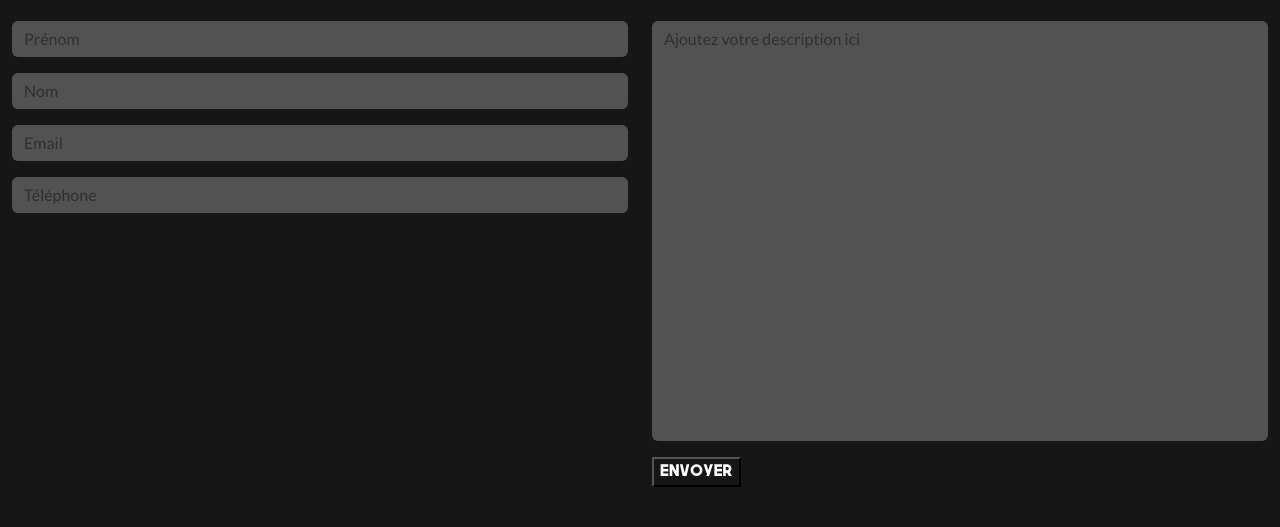
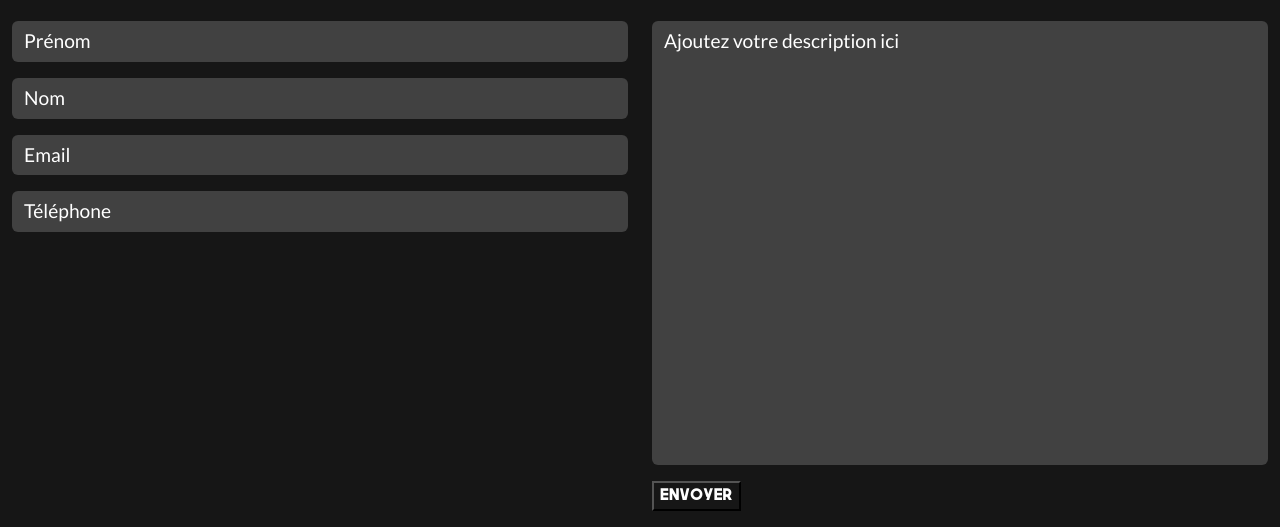
Before and after one commit to Baldaxx/glimpsGone, a plain HTML site: page proposer.html in a window 1280 px wide. Shown: the part 329-856 px from the top of the page. Before the commit the page ends 832 px from the top, so only its background shows below. Drawn offline with nearby package versions, Linux system fonts and the light colour scheme.

Commit message:
005Bug : background Color des input

```diff
--- a/proposer.html
+++ b/proposer.html
@@ -49,7 +49,7 @@
             <div class="row flex-md-row">
                 <div class="col-md-6 col-12">
                     <div class="mb-3">
-                        <input type="text" class="form-control" id="inputPrenom" placeholder="Prénom">
+                        <input class="form-control" id="inputPrenom" placeholder="Prénom">
                     </div>
                     <div class="mb-3">
                         <input type="text" class="form-control" id="inputNom" placeholder="Nom">
@@ -63,7 +63,7 @@
                 </div>
                 <div class="col-md-6 col-12">
                     <div class="mb-3">
-                        <textarea class="form-control" id="inputCommentaire" rows="17" placeholder="Ajoutez votre description ici" style="resize: none;"></textarea>
+                        <textarea class="form-control" id="inputCommentaire" rows="15" placeholder="Ajoutez votre description ici" style="resize: none;"></textarea>
                     </div>
                     <div class="mb-3">
                         <button type="submit">Envoyer</button>
--- a/style.css
+++ b/style.css
@@ -141,11 +141,28 @@ nav li a:hover {
     left: -400px
 }
 
-.container-fluid input, #inputCommentaire{
-    background-color: rgba(255, 255, 255, 0.26);
-    border: none;
-    resize: none;
-    font-family: 'lato', 'arial';
+.form-control, .form-control:focus, #inputCommentaire, #inputCommentaire:focus {
+    color: rgb(255, 255, 255) !important;
+    background-color: rgba(255, 255, 255, 0.185) !important;
+    border: none !important;
+    resize: none !important;
+    font-size: 1.2rem !important;
+    font-family: 'Lato', 'Arial' !important;
+    box-shadow: none !important; /
+}
+
+::placeholder {
+    color: rgb(255, 255, 255) !important;
+    opacity: 1 !important;
+}
+
+.form-control:-webkit-autofill,
+.form-control:-webkit-autofill:hover,
+.form-control:-webkit-autofill:focus,
+.form-control:-webkit-autofill:active  {
+    -webkit-text-fill-color: rgb(255, 255, 255) !important;
+    -webkit-box-shadow:  rgba(255, 255, 255, 0.185) inset !important;
+    transition: background-color 5000s ease-in-out 0s;
 }
 
 .footerText {
```
